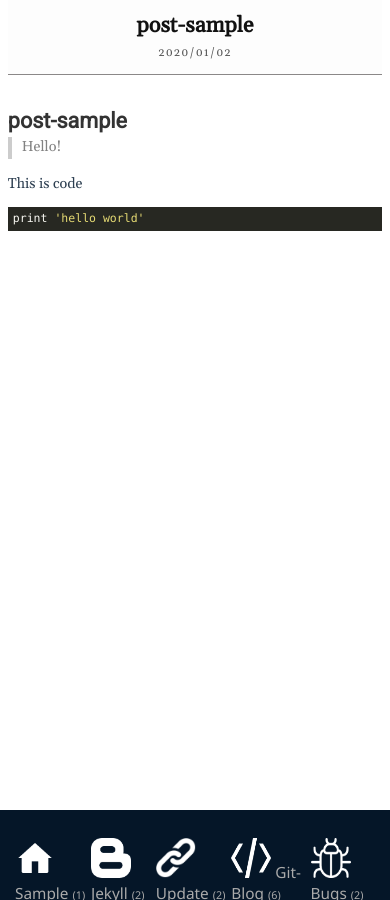
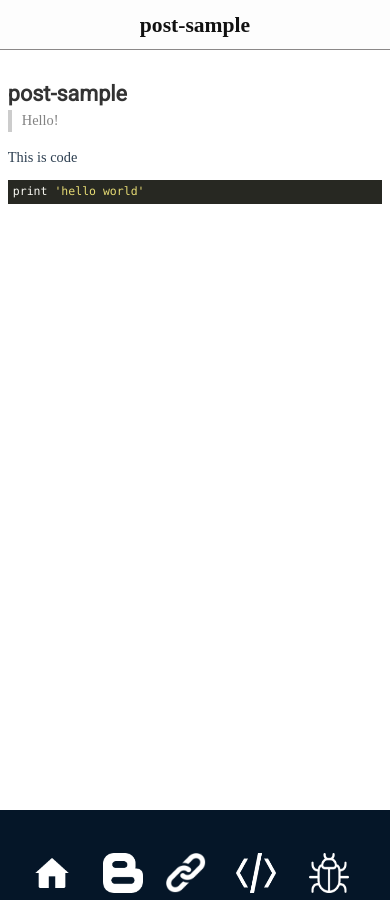
Before and after one commit to martinkang/martinkang.github.io, a Jekyll site: the page built from _posts/2020-01-02-post1.markdown, in a window 390 px wide and 900 px high. Built offline with Jekyll 4.4.1, drawn with Linux system fonts in a browser that asks for light colours.

Commit message:
몇몇 수정
타이틀바에서 제목 수정,
글씨체 수정
사이드 아이템끼리 패딩 간격 조절
overflow 를 통해 sidebar 안보이는 메뉴 보이도록 스크롤 추가.

```diff
--- a/_includes/post.html
+++ b/_includes/post.html
@@ -3,10 +3,6 @@
 		<div class="post-title">
 			{{ page.title | escape }}
 		</div>
-		<time class="post-date dt-published" datetime="{{ page.date | date_to_xmlschema }}" itemprop="datePublished">
-			{%- assign date_format = site.date_forma | default: "%Y/%m/%d" -%}
-			{{ page.date | date: date_format }}
-		</time>
 	</header>
 
 	<div class="post-content">
--- a/public/css/style.css
+++ b/public/css/style.css
@@ -49,7 +49,8 @@
 	height: 100%;
 	margin: 0;
 	padding: 0;
-	font-family: 'Gelasio', 'Nanum Myeongjo', serif;
+	font-family: 'aggro';
+	src: url(/assets/fonts/SB-aggro-L.ttf);
 	color: #2c3e50;
 }
 
@@ -91,6 +92,7 @@
 	flex: 1 1 70%;
 	padding: 0px 10px;
 
+	top: 100px;
 	left : 30%;
 	position: relative;
 	max-width: 1050px;
@@ -110,9 +112,13 @@
 	height: 100%;
 	position: fixed;
 	max-width: 450px;
+
+	/* 내부 스크롤 가능 */
+	overflow: auto;
 }
 
 .sidebar-item {
+	padding: 10px;
 	display: block;
 }
 
@@ -146,6 +152,10 @@
 
 .sidebar-nav {
 	margin-top: 20px;
+}
+
+.nav li {
+	padding: 7px;
 }
 
 .nav-title {
@@ -275,11 +285,23 @@
 }
 
 header.post-header {
-	padding: 10px 0px 10px 0px;
+	padding: 10px;
 	margin-bottom: 30px;
 	border-bottom: 1px solid rgb(139, 136, 136);
 	background-color: #fdfdfd;
 	text-align: center;
+
+	position: fixed;
+	width: 70%;
+	height: 60px;
+	max-width: 1050px;
+	top: 0;
+	left : 30%;
+
+	padding: 0px 10px;
+
+	line-height: 60px;
+	max-width: 1050px;
 }
 
 header.home {
@@ -338,7 +360,7 @@
 		padding: 0px;
 
 		position: relative;
-		top: 0;
+		top: 60px;
 		left: 0;
 		bottom: unset;
 		width: 100%;
@@ -346,16 +368,28 @@
 		max-width: unset;
 	}
 
+	header.post-header {
+		font-size: 1em;
+		left: 0;
+		top: 0;
+		max-width: unset;
+		width: 100%;
+		height: 50px;
+		line-height: 50px;
+	}
+
 	.sidebar {
 		font-size: 0.8em;
 		flex: 0 0 100%;
 		flex-flow: row nowrap;
-
+		font-size: 0.7em;
+		padding-bottom: 25px;
 		position: fixed;
 		top: unset;
 		bottom: 0;
 		width: 100%;
 		height: 10%;
+		min-height: 80px;
 		max-width: unset;
 		z-index: 1000;
 	}
@@ -375,7 +409,7 @@
 	.sidebar-footer { flex: 0 0 0px; visibility: hidden; display: none;	}
 	.sidebar-brand > a > img { visibility: hidden; display: none; width: 0%; height: 0%; }
 	.lead { visibility: hidden; display: none;	width: 0%; height: 0%; }
-	.sidebar-item .nav-title { visibility: hidden;display: none; width: 0%; height: 0%; }
+	.sidebar-item .nav-title { visibility: hidden;display: none; width: 0%; height: 0%; padding: 0px; }
 	.sidebar-header { visibility: hidden; display: none; width: 0%; height: 0%; }
 
 	.sidebar-nav > .nav {
@@ -384,6 +418,8 @@
 		justify-content: space-between;
 	}
 
+
+
 	a.nav-item > .nav-img > img {
 		width: 40px;
 		height: 40px;
```
Also changed, not shown: assets/img/infos/co-icon.png (added).
